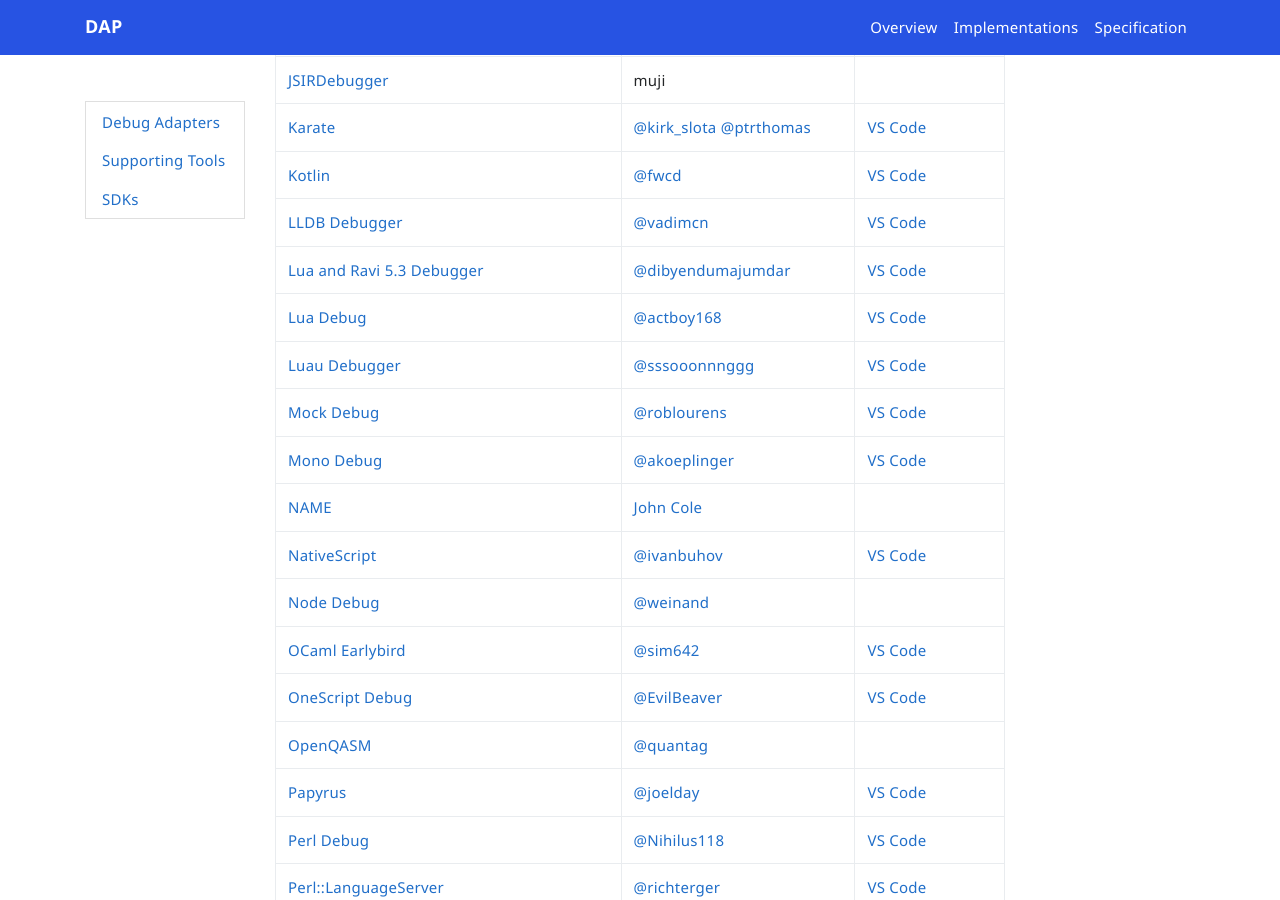
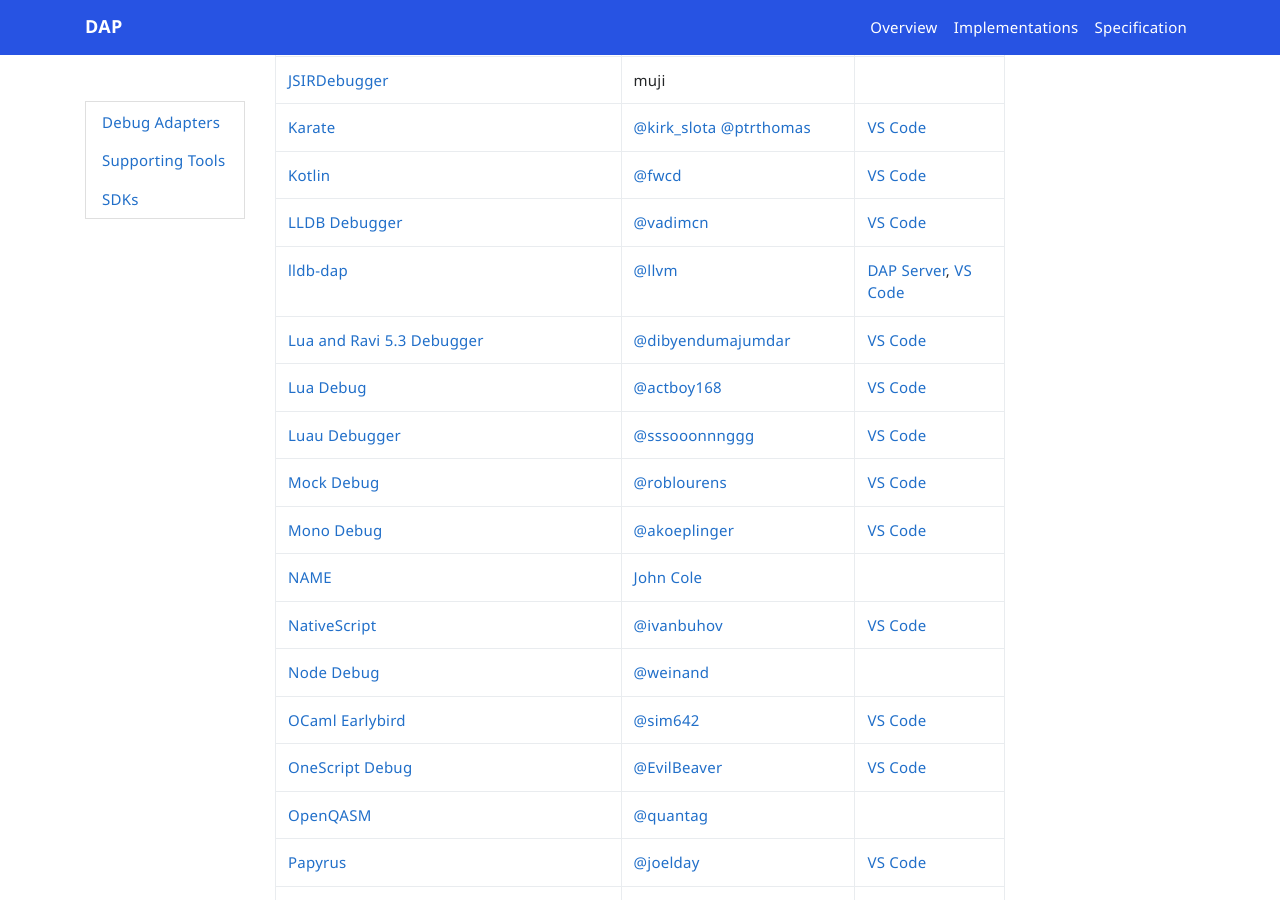
Before and after one commit to microsoft/debug-adapter-protocol, a Jekyll site: the page built from _implementors/adapters.md, in a window 1280 px wide and 900 px high, scrolled down 2351 px. Built offline with Jekyll 4.4.1, drawn with Linux system fonts in a browser that asks for light colours; nearby versions of some CDN libraries; comment, search, counter and statistics services are not loaded.

Commit message:
Add lldb-dap to adapters.md (#534)
Add `lldb-dap`, the DAP server that ships as part of LLDB with LLVM, to
the list of implementations.

```diff
--- a/_implementors/adapters.md
+++ b/_implementors/adapters.md
@@ -55,6 +55,7 @@
 [Karate](https://github.com/intuit/karate/tree/develop/karate-core/src/main/java/com/intuit/karate/debug)|[@kirk_slota](https://twitter.com/kirk_slota) [@ptrthomas](https://twitter.com/ptrthomas)|[VS Code](https://marketplace.visualstudio.com/items?itemName=kirkslota.karate-runner)
 [Kotlin](https://github.com/fwcd/kotlin-debug-adapter)|[@fwcd](https://github.com/fwcd)|[VS Code](https://marketplace.visualstudio.com/items?itemName=fwcd.kotlin)
 [LLDB Debugger](https://github.com/vadimcn/vscode-lldb)|[@vadimcn](https://github.com/vadimcn)|[VS Code](https://marketplace.visualstudio.com/items?itemName=vadimcn.vscode-lldb)
+[lldb-dap](https://github.com/llvm/llvm-project/tree/main/lldb/tools/lldb-dap)|[@llvm](https://github.com/llvm)|[DAP Server](https://github.com/llvm/llvm-project/tree/main/lldb/tools/lldb-dap), [VS Code](https://marketplace.visualstudio.com/items?itemName=llvm-vs-code-extensions.lldb-dap)
 [Lua and Ravi 5.3 Debugger](https://github.com/dibyendumajumdar/ravi-vscode-debugger)|[@dibyendumajumdar](https://github.com/dibyendumajumdar)|[VS Code](https://marketplace.visualstudio.com/items?itemName=ravilang.ravi-debug)
 [Lua Debug](https://github.com/actboy168/lua-debug)|[@actboy168](https://github.com/actboy168)|[VS Code](https://marketplace.visualstudio.com/items?itemName=actboy168.lua-debug)
 [Luau Debugger](https://github.com/sssooonnnggg/luau-debugger)|[@sssooonnnggg](https://github.com/sssooonnnggg)|[VS Code](https://marketplace.visualstudio.com/items?itemName=sssooonnnggg.luau-debugger)
```
